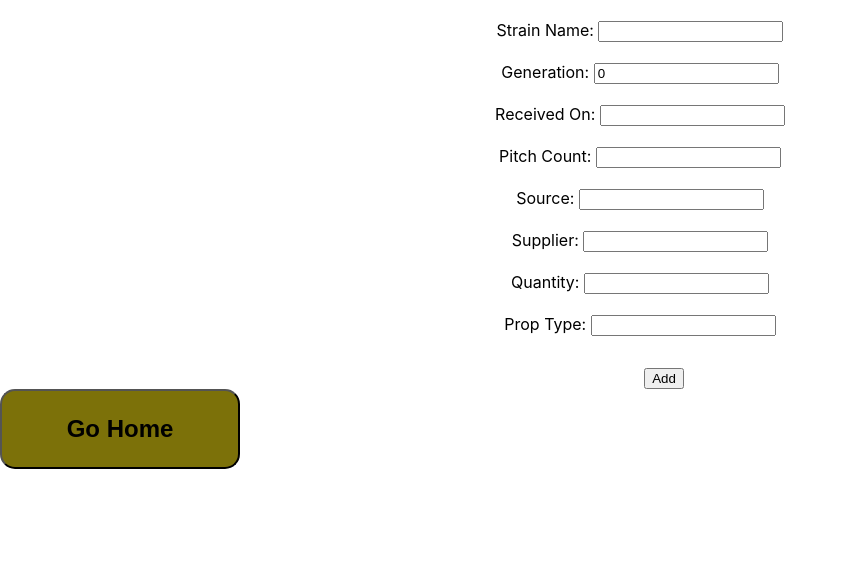
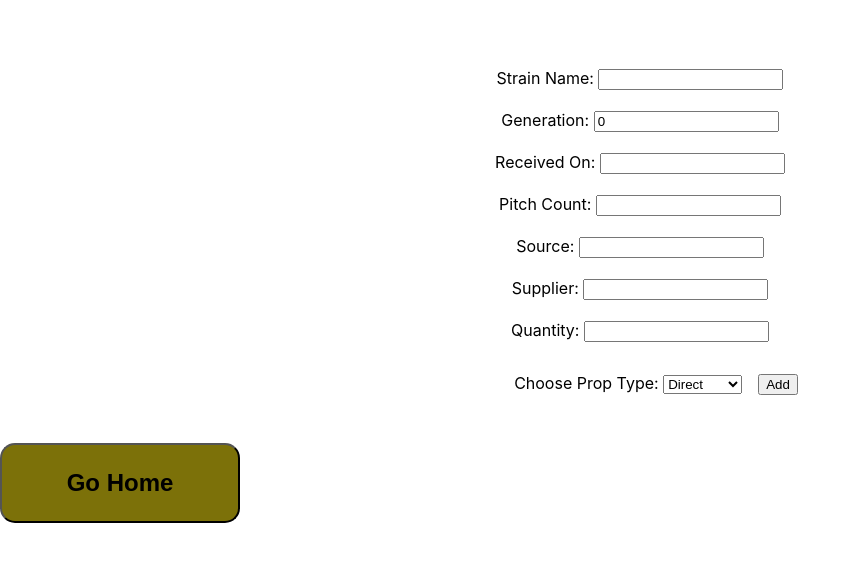
Before and after one commit to srsmith0/yeast-handler, a Next.js app: page /user/addyeast in a window 1280 px wide. Shown: the top 562 px of the page, without its empty margins (0-861 px from the left). Built offline with nearby package versions, Linux system fonts and the light colour scheme.

Commit message:
added prop selection input box

```diff
--- a/components/AddYeast.tsx
+++ b/components/AddYeast.tsx
@@ -2,7 +2,7 @@ import {useState} from 'react';
 import styled from 'styled-components';
 
 import Input from '../utils/Input';
-
+//add prop info based on type: 2 step, direct, 1 step. include wort brand and volume and plato
 const AddYeast = () => {
     const [strain, setStrain] = useState<String>('');
     const [gen, setGen] = useState<Number>(0);
@@ -11,7 +11,23 @@ const AddYeast = () => {
     const [source, setSource] = useState<String>('');
     const [supplier, setSupplier] = useState<String>('');
     const [quantity, setQuantity] = useState<String>('');
-    const [propType, setPropType] = useState<String>('');
+    const [propType, setPropType] = useState<String>('Direct');
+    const [propWort, setPropWort] = useState<String>('');
+    const [propVolume, setPropVolume] = useState<String>('');
+    const [propPlato, setPropPlato] = useState<String>('');
+    const [propWortTwo, setPropWortTwo] = useState<String>('');
+    const [propVolumeTwo, setPropVolumeTwo] = useState<String>('');
+    const [propPlatoTwo, setPropPlatoTwo] = useState<String>('');
+
+    const propInfo = {
+        propType,
+        propWort,
+        propVolume,
+        propPlato,
+        propWortTwo,
+        propVolumeTwo,
+        propPlatoTwo,
+    }
 
     let yeast = {
         strain,
@@ -21,8 +37,9 @@ const AddYeast = () => {
         source,
         supplier,
         quantity,
-        propType
+        propInfo
     };
+
 
     const handleSubmit = (e) => {
         e.preventDefault()
@@ -37,6 +54,14 @@ const AddYeast = () => {
         setSupplier('')
         setQuantity('')
         setPropType('')
+        setPropWort('')
+        setPropVolume('')
+        setPropPlato('')
+    };
+
+    const changeProp = (e) => {
+        e.preventDefault();
+        setPropType(e.target.value);
     };
 
     return (
@@ -64,9 +89,36 @@ const AddYeast = () => {
                     <Input required={true} value={quantity} valueChange={setQuantity} name="quantity" title="Quantity: " />
                 </YeastInput>
                 <YeastInput>
-                    <Input required={true} value={propType} valueChange={setPropType} name="propType" title="Prop Type: " />
+                    <label htmlFor="propType">Choose Prop Type: </label>
+                    <select id="propType" name="propType" onChange={changeProp}>
+                        <option value="Direct" selected>Direct</option>
+                        <option value="One Step">One Step</option>
+                        <option value="Two Step">Two Step</option>
+                    </select>
+                    {/* <Input required={true} value={propType} valueChange={setPropType} name="propType" title="Prop Type: " /> */}
                 </YeastInput>
-                <AddYeastButton type="submit" value="Add" />
+                {propType==="One Step" ?
+                <YeastInput>
+                    <Input required={true} value={propWort} valueChange={setPropWort} name="propWort" title="Prop Brand: " />
+                    <Input required={true} value={propVolume} valueChange={setPropVolume} name="propVolume" title="Prop Volume: " />
+                    <Input required={true} value={propPlato} valueChange={setPropPlato} name="propPlato" title="Prop Plato: " />
+                </YeastInput>
+                : null}
+                {propType==="Two Step" ?
+                 <YeastInput>
+                    <p>First Prop:</p>
+                    <Input required={true} value={propWort} valueChange={setPropWort} name="propWort" title="Prop Brand: " />
+                    <Input required={true} value={propVolume} valueChange={setPropVolume} name="propVolume" title="Prop Volume: " />
+                    <Input required={true} value={propPlato} valueChange={setPropPlato} name="propPlato" title="Prop Plato: " />
+                    <p>Second Prop:</p>
+                    <Input required={true} value={propWortTwo} valueChange={setPropWortTwo} name="propWortTwo" title="Prop Brand: " />
+                    <Input required={true} value={propVolumeTwo} valueChange={setPropVolumeTwo} name="propVolumeTwo" title="Prop Volume: " />
+                    <Input required={true} value={propPlatoTwo} valueChange={setPropPlatoTwo} name="propPlatoTwo" title="Prop Plato: " />
+                </YeastInput>
+                : null}
+
+
+                <AddYeastButton type="submit"> Add </AddYeastButton>
             </YeastForm>
 
         </>
@@ -77,13 +129,13 @@ export default AddYeast;
    // const Input = ({value, valueChange, name, title})
 const YeastForm = styled.form `
     text-align: center;
+    padding: 3rem;
 
 `
 const YeastInput = styled.span `
-    padding: 3rem;
-
+    margin: 1rem;
 `
 
-const AddYeastButton = styled.input `
+const AddYeastButton = styled.button `
     margin-top: 2rem;
 `
--- a/pages/user/addbrew.tsx
+++ b/pages/user/addbrew.tsx
@@ -1,5 +1,5 @@
 import AddBrew from "../../components/AddBrew";
-
+//add plato, brand, date, {yeast} FV to brew
 const AddABrew = () => {
     return <AddBrew />
 };
--- a/pages/user/fermentations.tsx
+++ b/pages/user/fermentations.tsx
@@ -21,9 +21,10 @@ const Fermentations = () => {
         <>
             {allYeast.map(y =>
                 <YeastButton key={y.id} onClick={() => router.push(`/user/yeast-details/${y.id}`)}>
+                        {y.brand} <br />
                         {y.strain} <br />
+                        Gen {y.gen} <br />
                         {y.current_tank} <br />
-                        Gen {y.gen}
                 </YeastButton>
             )}
 
```
Also changed, not shown: pages/user/dashboard.tsx (+7 -0 lines).
